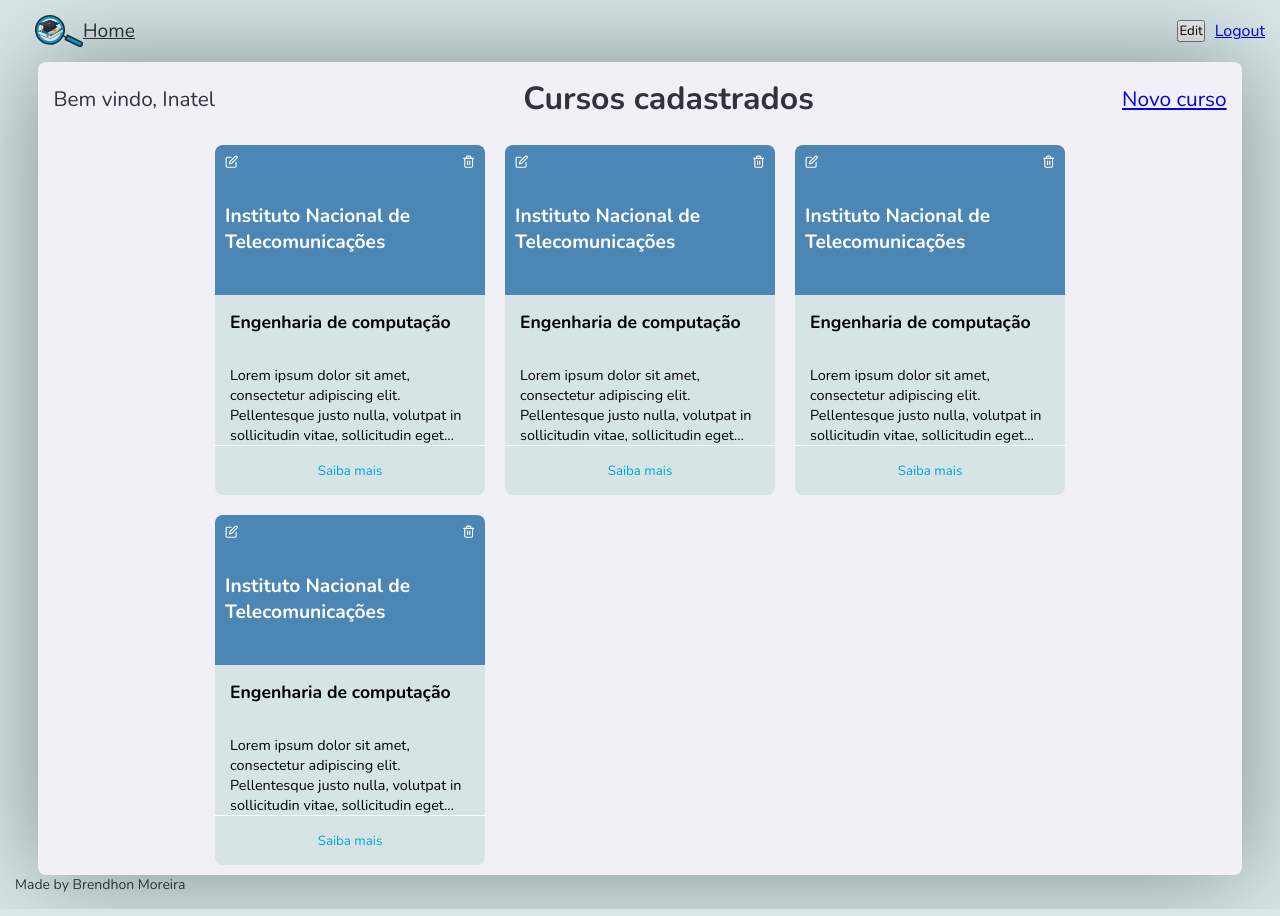
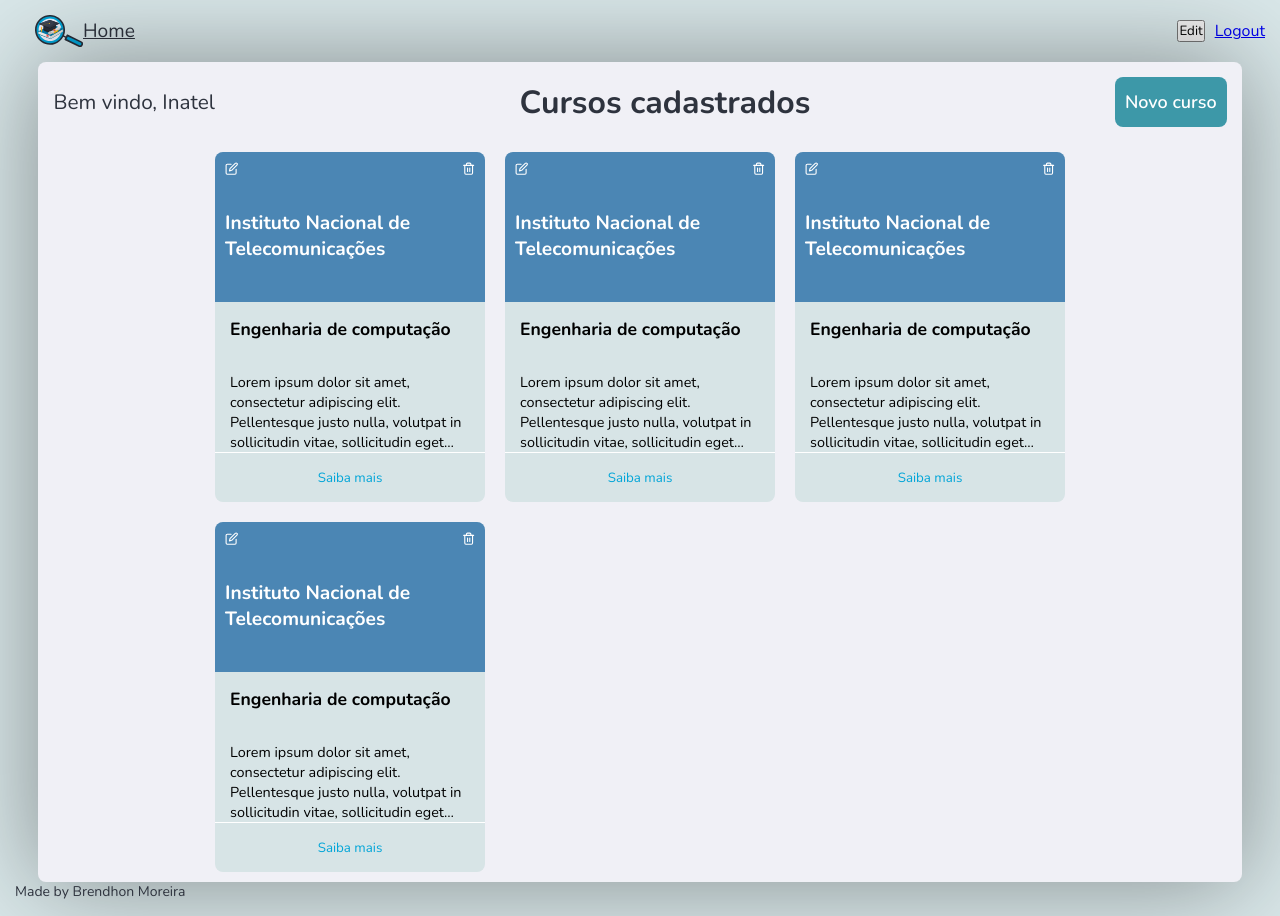
Before and after one commit to Brendhon/SearchFacul_Web, a React (Create React App) app: page /profile in a window 1280 px wide. Built offline with nearby package versions, Linux system fonts and the light colour scheme.

Commit message:
add: CSS global

```diff
--- a/src/pages/Profile/index.jsx
+++ b/src/pages/Profile/index.jsx
@@ -8,16 +8,16 @@ import CardsList from '../../components/CardsList/CardsList'
 
 const Profile = _ =>
 
-    <div className='profile-container'>
+    <div className='container'>
 
         <Header authenticated />
 
-        <div className="profile-content box">
+        <div className="content-column box">
 
             <div className="profile-content-top">
                 <span>Bem vindo, Inatel</span>
                 <strong>Cursos cadastrados</strong>
-                <Link className="btn btn-info" to="/course/create">Novo curso</Link>
+                <Link className="button" to="/course/create">Novo curso</Link>
             </div>
 
             <CardsList authenticated />
--- a/src/pages/Profile/styles.css
+++ b/src/pages/Profile/styles.css
@@ -1,30 +1,20 @@
-.profile-container {
-    display: flex;
-    flex-direction: column;
-    height: 100vh;
-}
-
-.profile-container .profile-content {
-    display: flex;
-    flex-direction: column;
-    flex: 0.8;
-}
-
-.profile-container .profile-content .profile-content-top {
+.profile-content-top {
     display: flex;
     justify-content: space-between;
     align-items: center;
     font-size: 1.3rem;
     color: var(--c-dark);
     padding: 15px;
+
+    --c-blue: #138496ce;
 }
 
-.profile-container .profile-content .profile-content-top strong {
+.profile-content-top strong {
     font-size: 2rem;
 }
 
 @media(max-width: 685px) {
-    .profile-container .profile-content .profile-content-top strong {
+    .profile-content-top strong {
         display: none;
     }
 }
```
